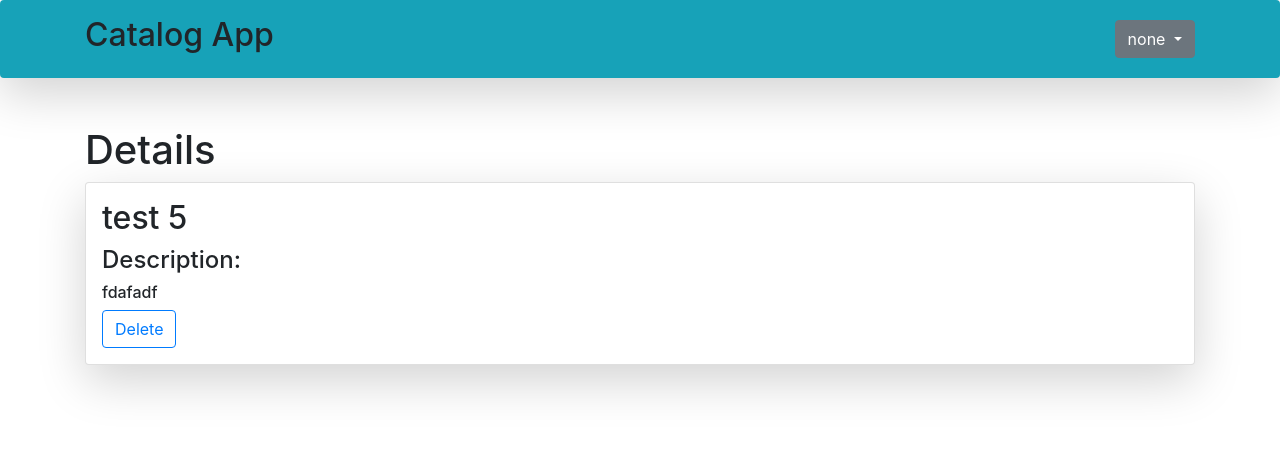
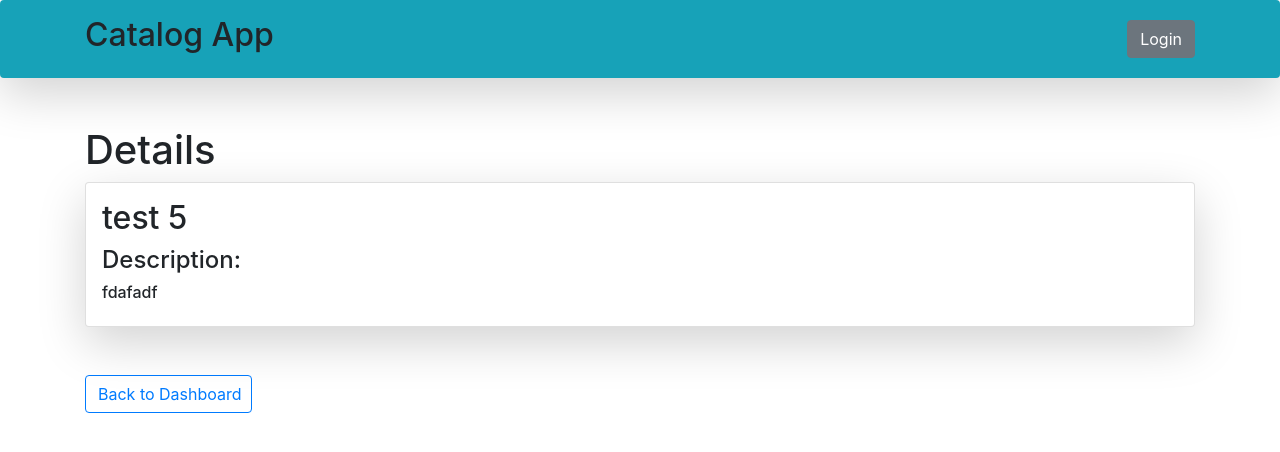
Before and after one commit to matthew-ardi/item-catalog, a Flask app: page /catalog/1/24/none in a window 1280 px wide. Shown: the top 452 px of the page. Run offline with Flask 2, Linux system fonts and the light colour scheme; data comes from the database, SQL or seed files in the repository; both versions use the stored data as it was after the commit; some libraries are stand-ins or nearby versions.

Commit message:
updated delete pages, completed username transfer between pages

```diff
--- a/templates/delete_item.html
+++ b/templates/delete_item.html
@@ -6,12 +6,15 @@
 <h1>Delete Item</h1>
 {% if username %}
 <div class="card shadow-lg p-3 mb-5" style="width: 100%;">
-	<h3>Are you sure you want to delete item?</h3>
+	<h3>Are you sure you want to delete {{deleted_item_title}} item?</h3>
 	<form action="{{url_for('delete_item', categories_id=categories_id, categories_item_id=categories_item_id, username=username)}}" method='POST'>
 		<input type='submit' class="btn btn-outline-primary" value='Delete item'>
 	</form>
 </div>
 {% endif %}
+<form action="{{ url_for('dashboard', username=username) }}">
+		<input type='submit' class="btn btn-outline-primary" value='Back to Dashboard' style="width: 15%;">
+		</form>
 {% endblock %}
 
 {% block scripts %}
--- a/templates/description.html
+++ b/templates/description.html
@@ -9,11 +9,16 @@
 	<h2>{{ item.title }}</h2>
 	<h4>Description: </h4>
 	<h6>{{ item.description }}</h6>
-	<form action="{{ url_for('delete_item', categories_id=categories_id, categories_item_id=categories_item_id) }}" >
+	<form action="{{ url_for('delete_item', categories_id=categories_id, categories_item_id=categories_item_id, username=username) }}" >
+		{% if username %}
 		<input type='submit' class="btn btn-outline-primary" value='Delete'>
+		{% endif %}
 	</form>
 </div>
 {% endif %}
+<form action="{{ url_for('dashboard', username=username) }}">
+		<input type='submit' class="btn btn-outline-primary" value='Back to Dashboard' style="width: 15%;">
+		</form>
 {% endblock %}
 
 {% block scripts %}
--- a/templates/new_items.html
+++ b/templates/new_items.html
@@ -32,6 +32,9 @@
         </dl>
     </form>
 </div>
+<form action="{{ url_for('dashboard', username=username) }}">
+<input type='submit' class="btn btn-outline-primary" value='Back to Dashboard' style="width: 15%;">
+</form>
 {% endblock %}
 
 {% block scripts %}
--- a/web.py
+++ b/web.py
@@ -76,6 +76,9 @@ def catalog_view(categories_id, username):
     categories_all = db.session.query(Categories).all()
     items = db.session.query(Categories_item).filter_by(categories_item_id=categories_id)
     items_num = items.count()
+    if username == 'none':
+        username = None
+
     return render_template('dashboard.html', username=username, categories = categories_all, items=items, category=category, items_num=items_num)
 
 
@@ -117,13 +120,13 @@ def new_items(username):
             'new_items.html', categories=categories, username=username
             )
 
-@app.route('/catalog/<int:categories_id>/<int:categories_item_id>/delete/', methods=['GET', 'POST'])
-def delete_item(categories_id, categories_item_id):
+@app.route('/catalog/<int:categories_id>/<int:categories_item_id>/delete/<username>', methods=['GET', 'POST'])
+def delete_item(categories_id, categories_item_id, username):
+    categories_all = db.session.query(Categories).all()
+    item = db.session.query(Categories_item).filter_by(id=categories_item_id).one()
+    deleted_item_title = item.title
     if request.method == 'POST':
         # category = db.session.query(Categories).filter_by(id=categories_id).one()
-        categories_all = db.session.query(Categories).all()
-        item = db.session.query(Categories_item).filter_by(id=categories_item_id).one()
-        deleted_item_title = item.title
         db.session.delete(item)
         db.session.commit()
         flash("item " + deleted_item_title + " has been successfully deleted.", "success")
@@ -131,15 +134,19 @@ def delete_item(categories_id, categories_item_id):
             latest_items = db.session.query(Categories_item).all()
         except:
             pass
-        return redirect(url_for('dashboard', categories=categories_all, latest_items=latest_items, deleted_item_title=deleted_item_title))
+        return redirect(url_for('dashboard', username=username, categories=categories_all, latest_items=latest_items, deleted_item_title=deleted_item_title))
     else:
-        return render_template('delete_item.html', categories_id=categories_id, categories_item_id=categories_item_id)
+        return render_template('delete_item.html', username=username, deleted_item_title=deleted_item_title,
+        categories_id=categories_id, categories_item_id=categories_item_id)
 
 @app.route('/catalog/<int:categories_id>/<int:categories_item_id>/<username>')
 # @app.route('/catalog/<int:categories_id>/<int:categories_item_id>/')
 def catalog_description(categories_id, categories_item_id, username):
     category = db.session.query(Categories).filter_by(id=categories_id).one()
     item = db.session.query(Categories_item).filter_by(id=categories_item_id).one()
+    if username == 'none':
+        username = None
+
     return render_template('description.html', username=username,
     category=category, item=item, categories_id=categories_id, categories_item_id=categories_item_id)
 
```
Also changed, not shown: catalog_items.db.
